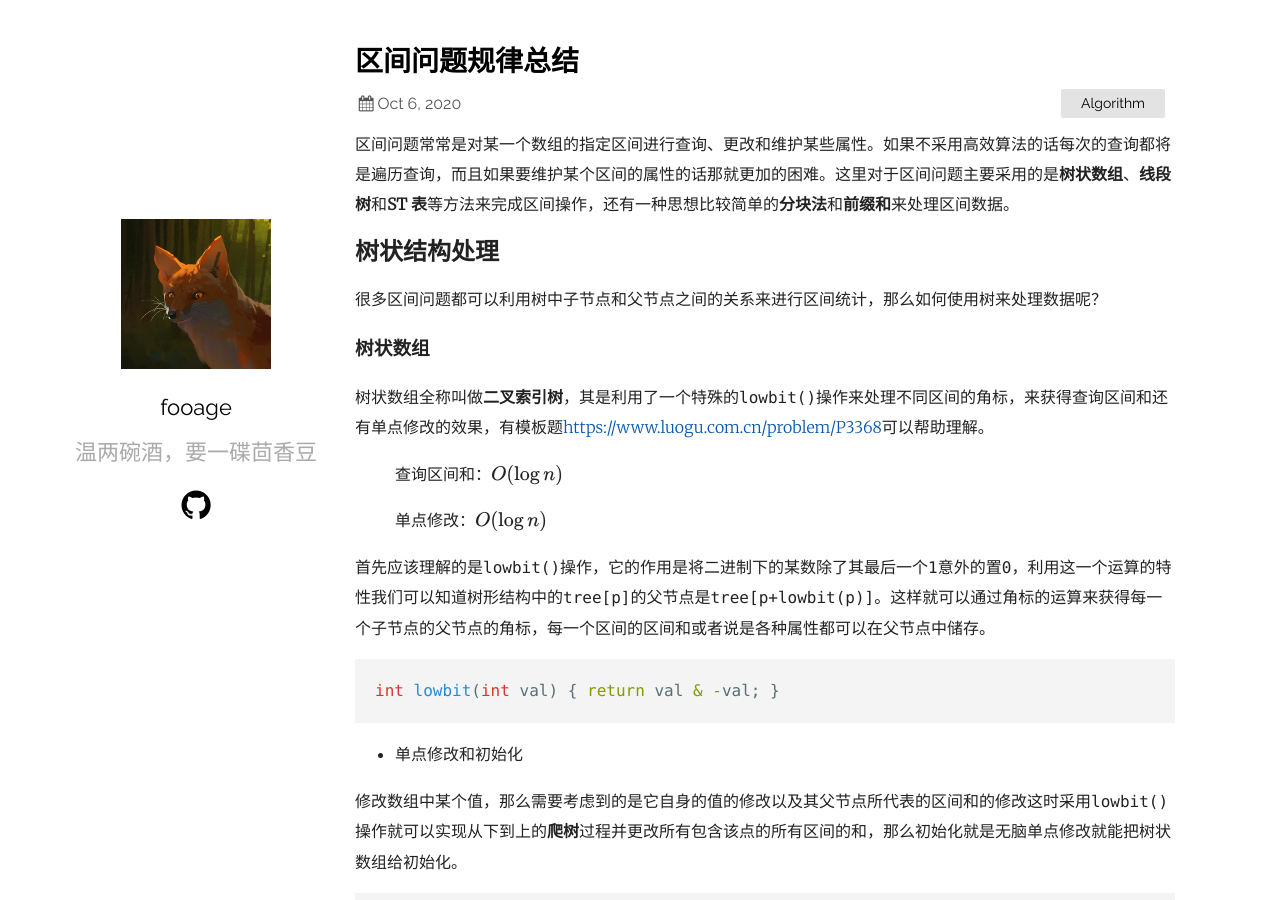
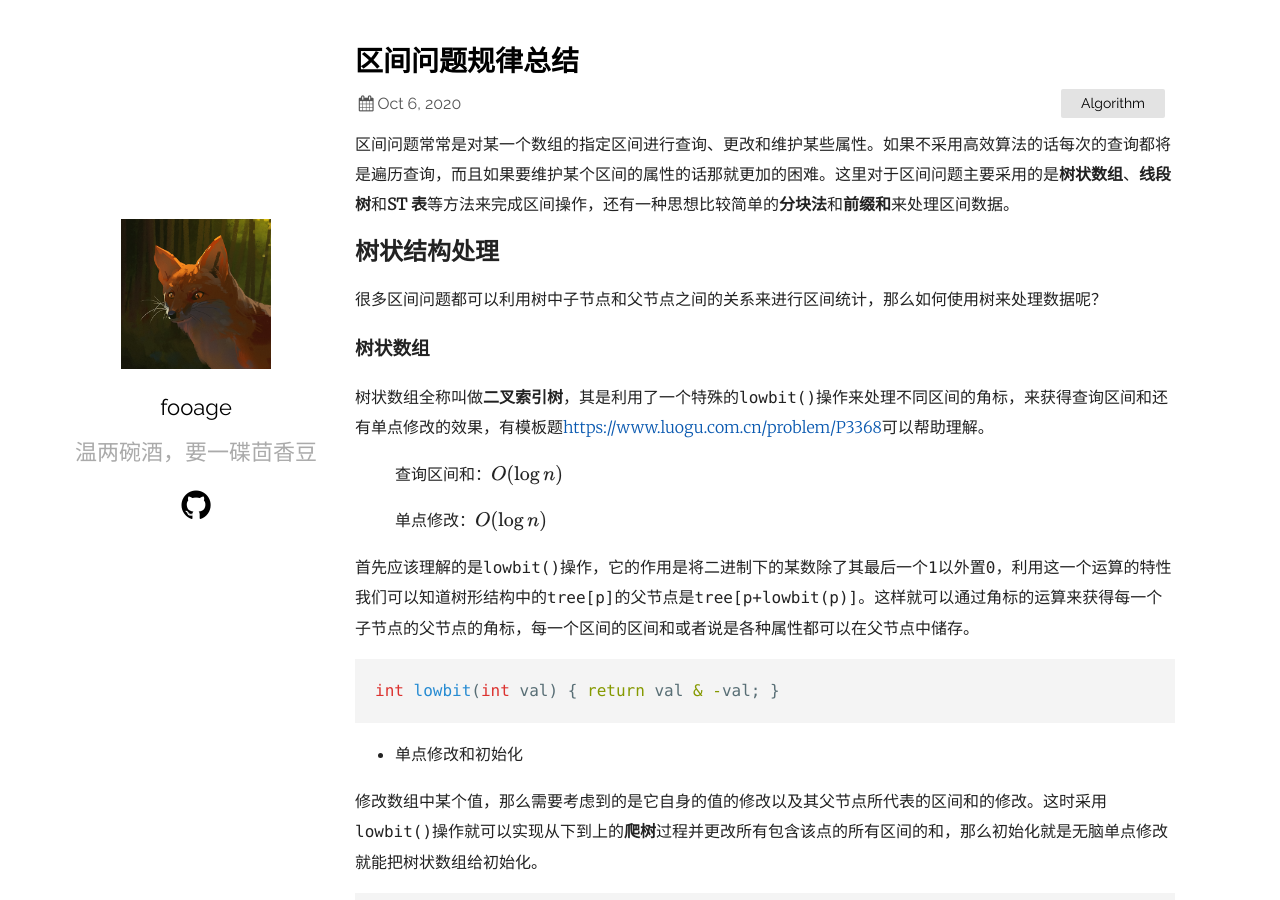
Before and after one commit to fooage/fooage, a Jekyll site: the page built from _posts/2020-10-06-区间问题规律总结.md, in a window 1280 px wide and 900 px high. Built offline with Jekyll 4.4.1, drawn with Linux system fonts in a browser that asks for light colours.

Commit message:
Corrected some errors in post

````diff
--- a/_posts/2020-10-06-区间问题规律总结.md
+++ b/_posts/2020-10-06-区间问题规律总结.md
@@ -19,7 +19,7 @@ categories: Algorithm
 >
 > 单点修改：$O(\log n)$
 
-首先应该理解的是`lowbit()`操作，它的作用是将二进制下的某数除了其最后一个`1`意外的置`0`，利用这一个运算的特性我们可以知道树形结构中的`tree[p]`的父节点是`tree[p+lowbit(p)]`。这样就可以通过角标的运算来获得每一个子节点的父节点的角标，每一个区间的区间和或者说是各种属性都可以在父节点中储存。
+首先应该理解的是`lowbit()`操作，它的作用是将二进制下的某数除了其最后一个`1`以外置`0`，利用这一个运算的特性我们可以知道树形结构中的`tree[p]`的父节点是`tree[p+lowbit(p)]`。这样就可以通过角标的运算来获得每一个子节点的父节点的角标，每一个区间的区间和或者说是各种属性都可以在父节点中储存。
 
 ```c++
 int lowbit(int val) { return val & -val; }
@@ -27,7 +27,7 @@ int lowbit(int val) { return val & -val; }
 
 - 单点修改和初始化
 
-修改数组中某个值，那么需要考虑到的是它自身的值的修改以及其父节点所代表的区间和的修改这时采用`lowbit()`操作就可以实现从下到上的**爬树**过程并更改所有包含该点的所有区间的和，那么初始化就是无脑单点修改就能把树状数组给初始化。
+修改数组中某个值，那么需要考虑到的是它自身的值的修改以及其父节点所代表的区间和的修改。这时采用`lowbit()`操作就可以实现从下到上的**爬树**过程并更改所有包含该点的所有区间的和，那么初始化就是无脑单点修改就能把树状数组给初始化。
 
 ```c++
 void Update(int pos, int val) {
````
